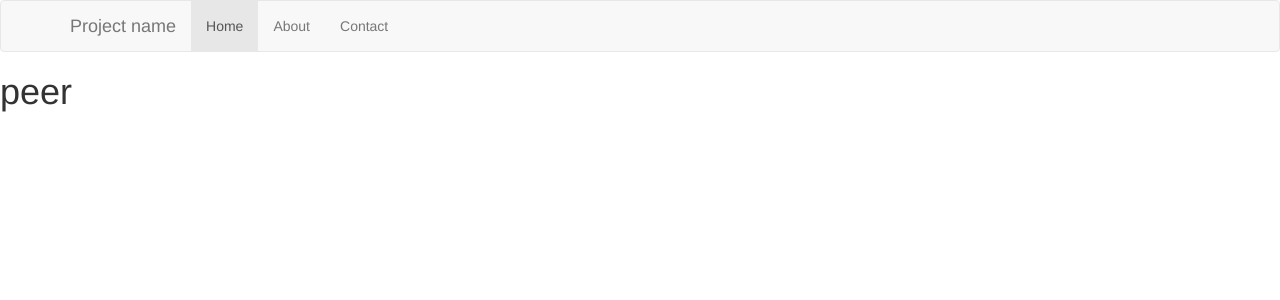
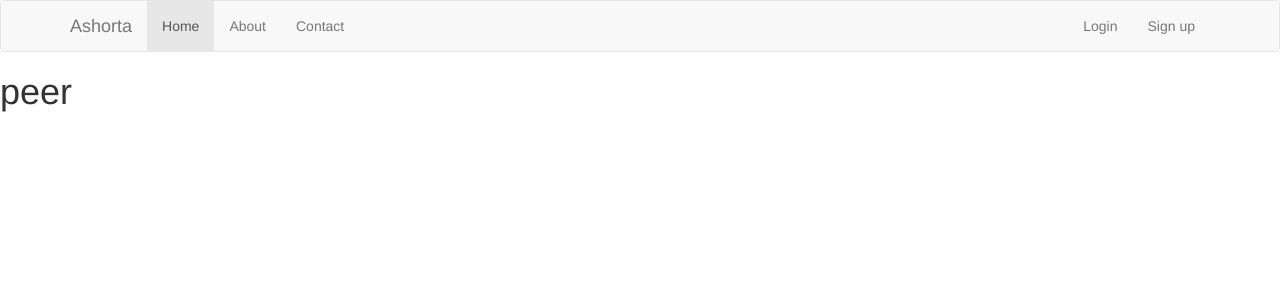
Before and after one commit to muturi254/Blog, a Flask app: page / in a window 1280 px wide. Shown: the top 300 px of the page. Run offline with Flask 2, Linux system fonts and the light colour scheme; some libraries are stand-ins or nearby versions.

Commit message:
updated view and navbar to alow change of class active

```diff
--- a/app/main/views.py
+++ b/app/main/views.py
@@ -4,4 +4,12 @@ from . import main
 
 @main.route('/')
 def index():
-    return render_template('index.html')
+    return render_template('index.html', active="home")
+
+@main.route('/about')
+def about():
+    return render_template('about.html',  active="about")
+
+@main.route('/contact')
+def contact():
+    return render_template('contact.html', active="contact")
--- a/app/templates/includes/_navbar.html
+++ b/app/templates/includes/_navbar.html
@@ -7,13 +7,17 @@
             <span class="icon-bar"></span>
             <span class="icon-bar"></span>
           </button>
-          <a class="navbar-brand" href="#">Project name</a>
+          <a class="navbar-brand" href="/">Ashorta</a>
         </div>
         <div id="navbar" class="collapse navbar-collapse">
           <ul class="nav navbar-nav">
-            <li class="active"><a href="/">Home</a></li>
-            <li><a href="#about">About</a></li>
-            <li><a href="#contact">Contact</a></li>
+            <li class="{% if active=='home' %}active{%endif %}"><a href="/">Home</a></li>
+            <li class="{% if active=='about' %}active{%endif %}"><a href="/about">About</a></li>
+            <li class="{% if active=='contact' %}active{%endif %}"><a href="/contact">Contact</a></li>
+          </ul>
+          <ul class="nav navbar-nav navbar-right">
+            <li><a href="/login">Login</a></li>
+            <li><a href="/signup">Sign up</a></li>
           </ul>
         </div><!--/.nav-collapse -->
       </div>
```
